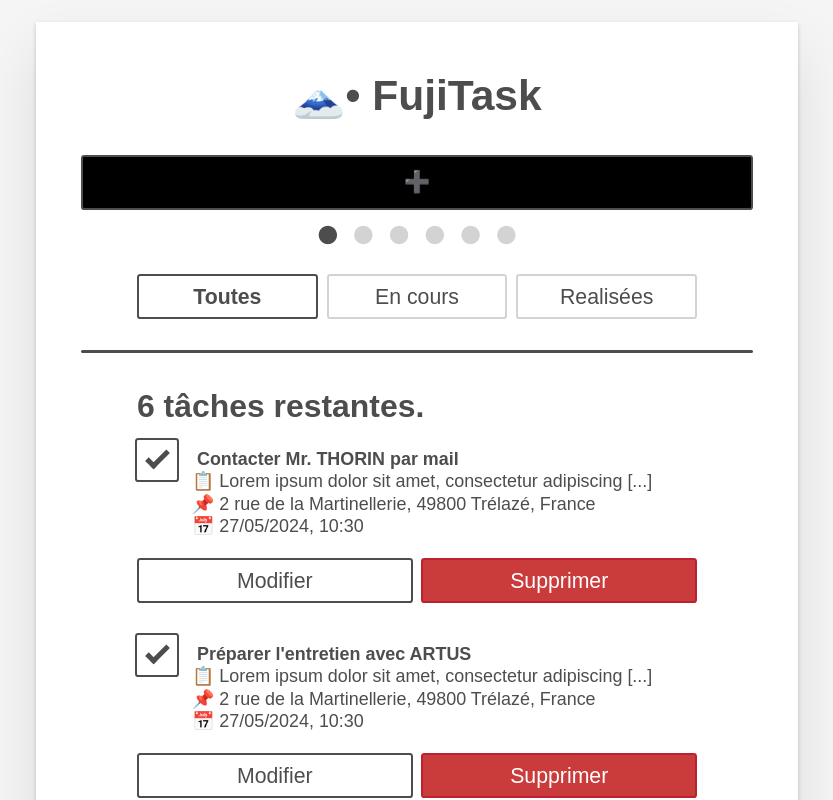
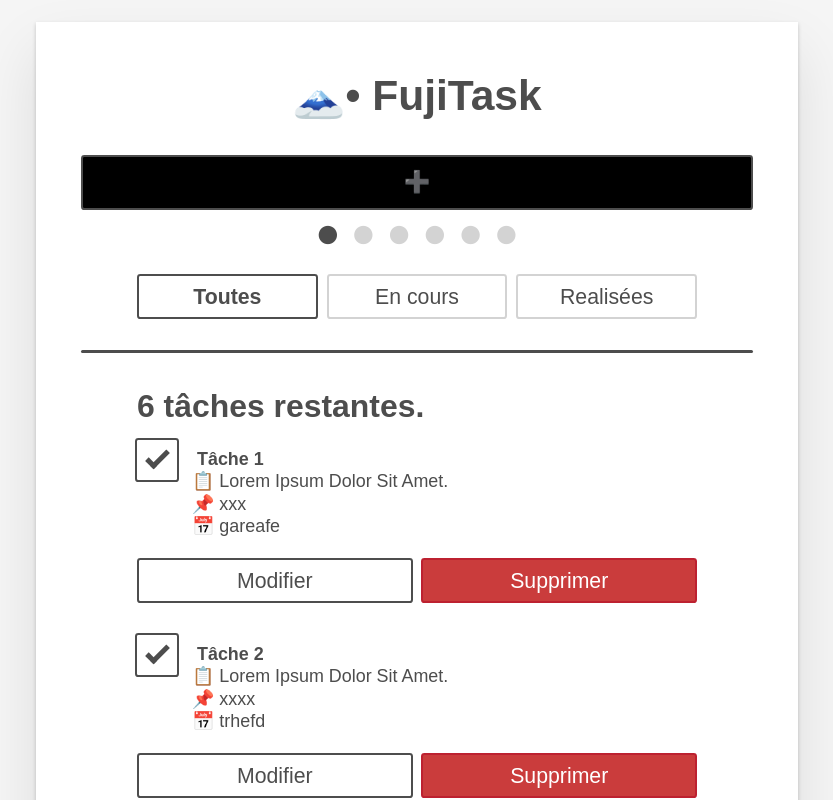
Before and after one commit to AshiikoAR/ToDo-list, a React (Create React App) app: page / in a window 1280 px wide. Shown: the top 800 px of the page, without its empty margins (223-1056 px from the left). Built offline with nearby package versions, Linux system fonts and the light colour scheme.

Commit message:
modified:   src/App.js 	modified:   src/components/todo.js 	modified:   src/index.js

```diff
--- a/src/App.js
+++ b/src/App.js
@@ -22,6 +22,9 @@ function App(props) {
     <Todo
       id={task.id}
       nom={task.nom}
+      description={task.description}
+      localisation={task.localisation}
+      dateHeure={task.dateHeure}
       completed={task.completed}
       key={task.id}
       majTacheCompletee={majTacheCompletee}
@@ -38,8 +41,8 @@ function App(props) {
     listeTaches.length !== 1 ? "tâches restantes." : "tâche restante.";
   const texteHeader = `${listeTaches.length} ${motsTaches}`;
 
-  function ajtTache(nom) {
-    const nouvTache = { id: `todo-${nanoid()}`, nom, completed: false };
+  function ajtTache(nom, description, localisation, dateHeure) {
+    const nouvTache = { id: `todo-${nanoid()}`, nom, description, localisation, dateHeure, completed: false };
     setTasks([...taches, nouvTache]);
   }
 
@@ -48,10 +51,10 @@ function App(props) {
     setTasks(tachesRestantes);
   }
 
-  function modifTache(id, nouvNom) {
+  function modifTache(id, nouvNom, nouvDesc, nouvLoca, nouvDh) {
     const modifListeTache = taches.map((task) => {
       if (id === task.id) {
-        return { ...task, nom: nouvNom };
+        return { ...task, nom: nouvNom, description: nouvDesc, localisation: nouvLoca, dateHeure: nouvDh };
       }
       return task;
     });
--- a/src/components/todo.js
+++ b/src/components/todo.js
@@ -11,6 +11,9 @@ function usePrevious(value) {
 export default function Todo(props) {
     const [estModif, setModif] = useState(false);
     const [nouvNom, setNouvNom] = useState("");
+    const [nouvDesc, setNouvDesc] = useState("");
+    const [nouvLoca, setNouvLoca] = useState("");
+    const [nouvDh, setNouvDh] = useState("");
     const editFieldRef = useRef(null);
     const editButtonRef = useRef(null);
 
@@ -18,12 +21,18 @@ export default function Todo(props) {
 
     function handleChange(e) {
         setNouvNom(e.target.value);
+        setNouvDesc(e.target.value);
+        setNouvLoca(e.target.value);
+        setNouvDh(e.target.value);
     }
 
     function handleSubmit(e) {
         e.preventDefault();
         props.modifTache(props.id, nouvNom);
         setNouvNom("");
+        setNouvDesc("");
+        setNouvLoca("");
+        setNouvDh("");
         setModif(false);
     }
 
@@ -34,16 +43,22 @@ export default function Todo(props) {
                     <b>Renommer la tâche :</b> {props.nom}
                 </label>
                 <input id={props.id} className="todo-text" type="text" value={nouvNom} onChange={handleChange} ref={editFieldRef} />
+                <label className="todo-label" htmlFor={props.id}>
+                    <b>Modifier la description :</b> {props.description}
+                </label>
+                <input id={props.id} className="todo-text" type="text" value={nouvDesc} onChange={handleChange} ref={editFieldRef} />
+                <label className="todo-label" htmlFor={props.id}>
+                    <b>Modifier la localisation :</b> {props.localisation}
+                </label>
+                <input id={props.id} className="todo-text" type="text" value={nouvLoca} onChange={handleChange} ref={editFieldRef} />
+                <label className="todo-label" htmlFor={props.id}>
+                    <b>Modifier la date/heure :</b> {props.dateHeure}
+                </label>
+                <input id={props.id} className="todo-text" type="text" value={nouvDh} onChange={handleChange} ref={editFieldRef} />
             </div>
             <div className="btn-group">
-                <button type="button" className="btn todo-cancel" onClick={() => setModif(false)}>
-                    Annuler
-                    <span className="visually-hidden">Renommer la tâche : {props.nom}</span>
-                </button>
-                <button type="submit" className="btn btn__primary todo-edit">
-                    Sauvegarder
-                    <span className="visually-hidden">Renommer la tâche : {props.nom}</span>
-                </button>
+                <button type="button" className="btn todo-cancel" onClick={() => setModif(false)}>Annuler</button>
+                <button type="submit" className="btn btn__primary todo-edit">Sauvegarder</button>
             </div>
         </form>
     );
@@ -54,18 +69,14 @@ export default function Todo(props) {
                 <input id={props.id} type="checkbox" defaultChecked={props.completed} onChange={() => props.majTacheCompletee(props.id)} />
                 <label className="todo-label" htmlFor={props.id}>
                     <li><b>&nbsp;{props.nom}</b></li>
-                    <li>&#128203; Lorem ipsum dolor sit amet, consectetur adipiscing [...]</li>
-                    <li>&#128204; 2 rue de la Martinellerie, 49800 Trélazé, France</li>
-                    <li>&#128197; 27/05/2024, 10:30</li>
+                    <li>&#128203; {props.description}</li>
+                    <li>&#128204; {props.localisation}</li>
+                    <li>&#128197; {props.dateHeure}</li>
                 </label>
             </div>
             <div className="btn-group">
-                <button type="button" className="btn" onClick={() => setModif(true)} ref={editButtonRef}>
-                    Modifier<span className="visually-hidden">{props.nom}</span>
-                </button>
-                <button type="button" className="btn btn__danger" onClick={() => props.suppTache(props.id)}>
-                    Supprimer<span className="visually-hidden">{props.nom}</span>
-                </button>
+                <button type="button" className="btn" onClick={() => setModif(true)} ref={editButtonRef}>Modifier</button>
+                <button type="button" className="btn btn__danger" onClick={() => props.suppTache(props.id)}>Supprimer</button>
             </div>
         </div>
     );
--- a/src/index.js
+++ b/src/index.js
@@ -6,12 +6,12 @@ import reportWebVitals from './reportWebVitals';
 
 
 const DATA = [
-  { id: "todo-0", nom: "Contacter Mr. THORIN par mail", completed: true },
-  { id: "todo-1", nom: "Préparer l'entretien avec ARTUS", completed: true },
-  { id: "todo-2", nom: "Se préparer (douche + sac)", completed: false },
-  { id: "todo-3", nom: "Prendre le bus (ligne n°3)", completed: false },
-  { id: "todo-4", nom: "Faire ses devoirs", completed: false },
-  { id: "todo-5", nom: "Faire une sieste", completed: true },
+  { id: "todo-0", nom: "Tâche 1", description: "Lorem Ipsum Dolor Sit Amet.", localisation: "xxx", dateHeure:"gareafe", completed: true },
+  { id: "todo-1", nom: "Tâche 2", description: "Lorem Ipsum Dolor Sit Amet.", localisation: "xxxx", dateHeure:"trhefd", completed: true },
+  { id: "todo-2", nom: "Tâche 3", description: "Lorem Ipsum Dolor Sit Amet.", localisation: "xxxxx", dateHeure:"czrgx", completed: false },
+  { id: "todo-3", nom: "Tâche 4", description: "Lorem Ipsum Dolor Sit Amet.", localisation: "xxxxxx", dateHeure:"zrhcsgcser", completed: false },
+  { id: "todo-4", nom: "Tâche 5", description: "Lorem Ipsum Dolor Sit Amet.", localisation: "xxxxxxx", dateHeure:"czrcfse", completed: false },
+  { id: "todo-5", nom: "Tâche 6", description: "Lorem Ipsum Dolor Sit Amet.", localisation: "xxxxxxxx", dateHeure:"zrffxz", completed: true },
 ];
 
 const root = ReactDOM.createRoot(document.getElementById("root"));
```
